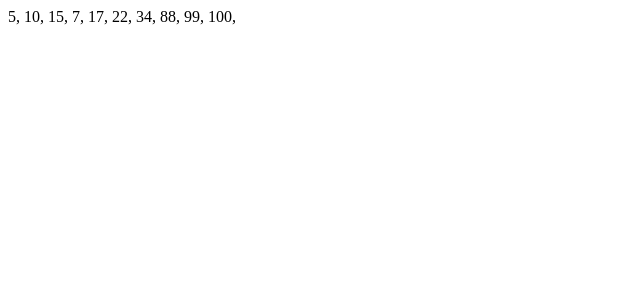
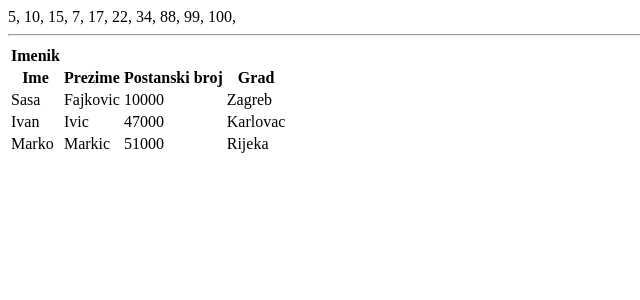
Before and after one commit to mperic/algebra, a PHP site: page /examples.php in a window 1280 px wide. Shown: the top 300 px of the page, without its empty margins (0-640 px from the left). Run offline with PHP 8.4, Linux system fonts and the light colour scheme.

Commit message:
Example with associative arrays, foreach and html

```diff
--- a/2018-10-29/associativeArrays.php
+++ b/2018-10-29/associativeArrays.php
@@ -55,6 +55,4 @@ foreach ($people as $person) {
     " Last name: " .$person["lastName"] .
     "<br>"
   );
-
-
 }
--- a/2018-10-29/examples.php
+++ b/2018-10-29/examples.php
@@ -9,4 +9,37 @@ for ($i = 0; $i<10; $i++) {
   echo($array[$i] . ", ");
 }
 
+// zadatak - napravi polje sa 3 unutarnja polja.
+// Svako unutarnje polje predstavlja osobu.
+// svaka osoba ima ime, prezime, postanski broj i grad
+// Ispisati van koristeci HTML kao tablicu
+echo("<hr>");
+$people = [
+  array("fname"=>"Sasa", "lname"=>"Fajkovic", "postalCode"=>"10000", "city"=>"Zagreb"),
+  array("fname"=>"Ivan", "lname"=>"Ivic", "postalCode"=>"47000", "city"=>"Karlovac"),
+  array("fname"=>"Marko", "lname"=>"Markic", "postalCode"=>"51000", "city"=>"Rijeka")
+];
+
+echo("<table>");
+  echo("<tr>");
+    echo("<th>Imenik</th>");
+  echo("</tr>");
+  echo("<tr>");
+    echo("<th>Ime</th>");
+    echo("<th>Prezime</th>");
+    echo("<th>Postanski broj</th>");
+    echo("<th>Grad</th>");
+  echo("</tr>");
+
+  foreach($people as $person) {
+    echo("<tr>");
+    echo("<td>" . $person["fname"] . "</td>");
+    echo("<td>" . $person["lname"] . "</td>");
+    echo("<td>" . $person["postalCode"] . "</td>");
+    echo("<td>" . $person["city"] . "</td>");
+  echo("</tr>");
+  }
+
+echo("</table>");
+
 ?>
```
